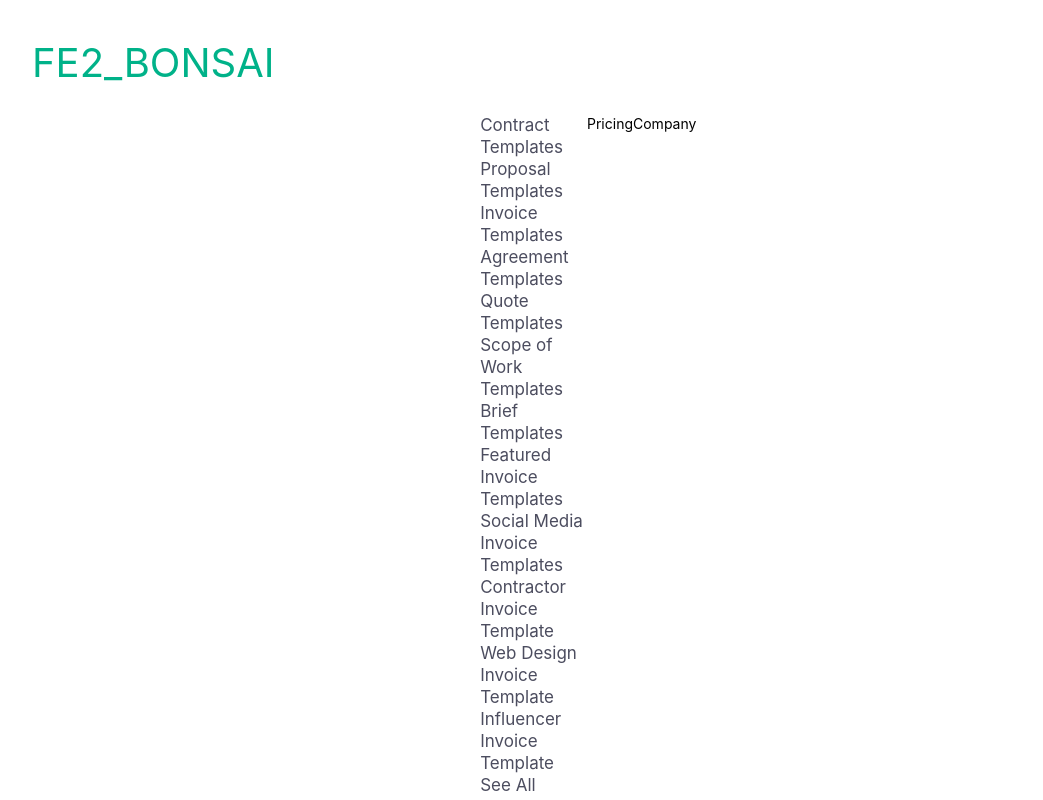
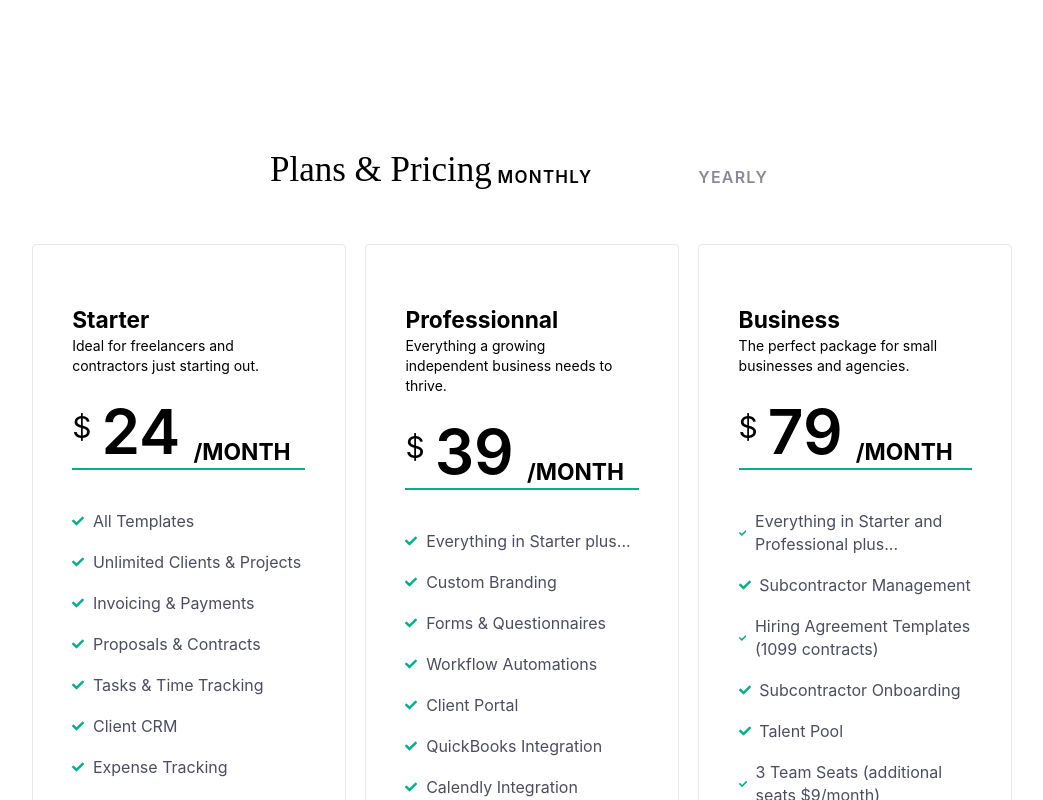
Before and after one commit to NicoH22/FE2_Bonsai, a Next.js app: page / in a window 1280 px wide. Shown: the top 800 px of the page, without its empty margins (118-1161 px from the left). Built offline with nearby package versions, Linux system fonts and the light colour scheme; a small style sheet from the web is missing.

Commit message:
init branch

```diff
--- a/pages/index.js
+++ b/pages/index.js
@@ -2,7 +2,7 @@ import Head from "next/head";
 import Image from "next/image";
 import styles from "../styles/Home.module.css";
 import { FaCheck } from "react-icons/fa";
-import Navbar from '../components/layouts/navbar/Navbar.js'
+import Navbar from "../components/layouts/navbar/Navbar.js";
 
 export default function Home() {
   return (
@@ -19,7 +19,7 @@ export default function Home() {
       </Head>
 
       {/* NAVBAR */}
-      <div><Navbar /></div>
+      {/* <div><Navbar /></div> */}
 
       <main className="!bg-scroll block overflow-hidden w-full">
         <div className="pt-[110px] pb-[40px] !bg-scroll relative">
```
